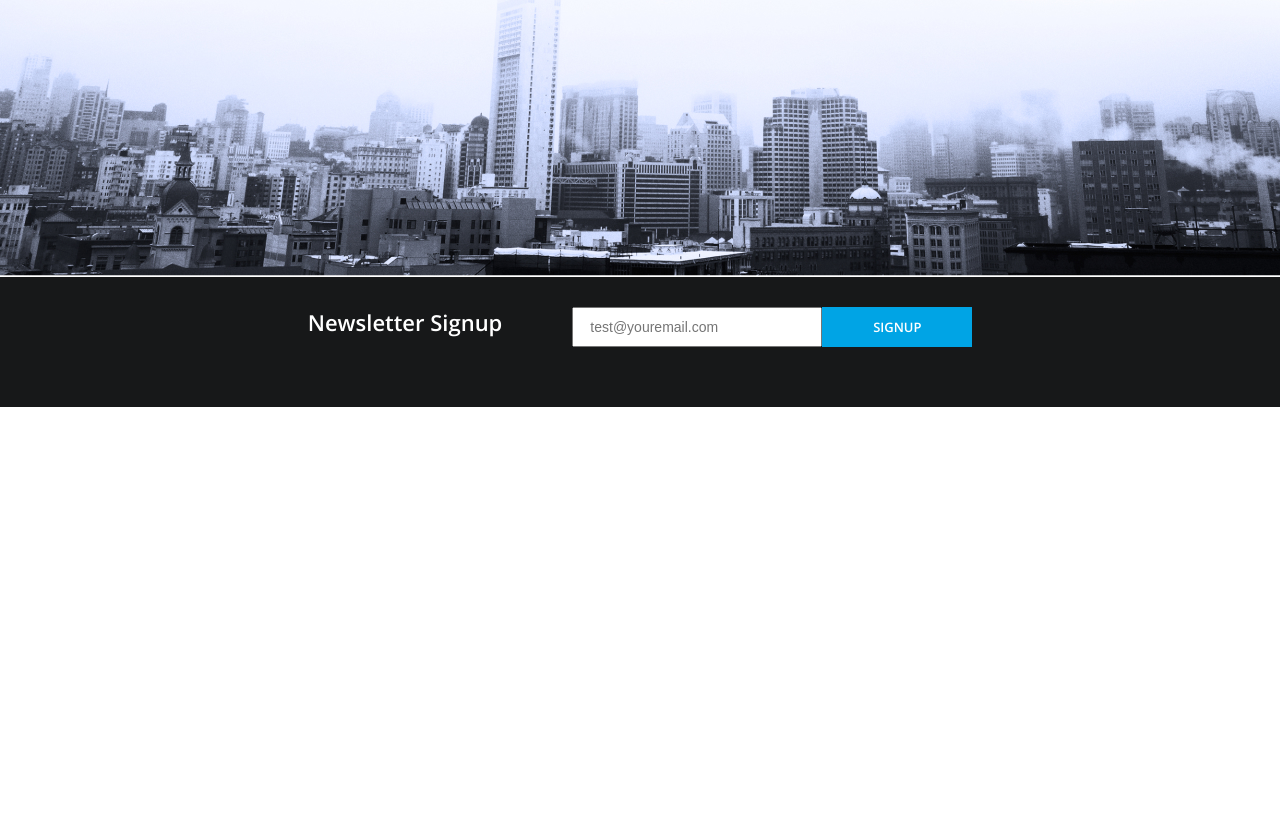
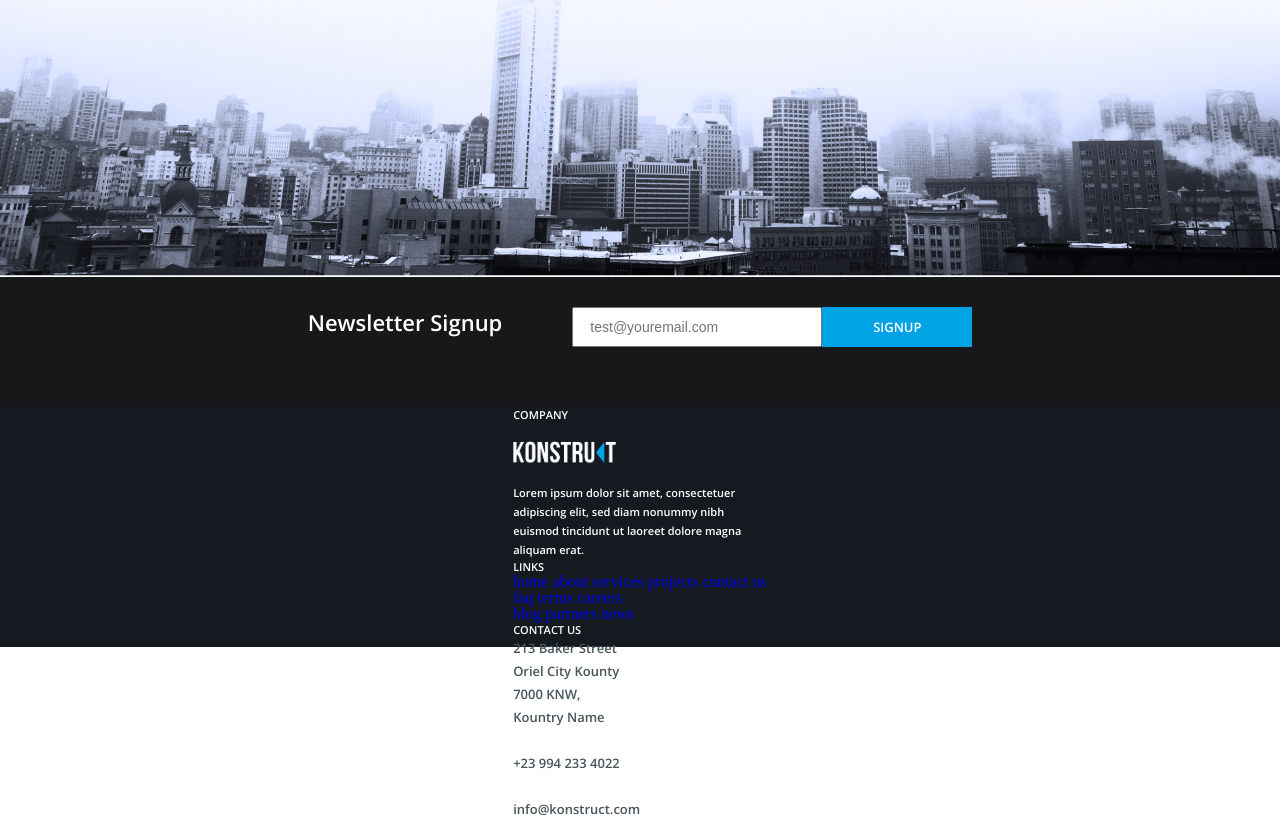
Before and after one commit to jendos-kgd/konstruct, a plain HTML site: page index.html in a window 1280 px wide. Shown: the part 2270-3091 px from the top of the page. Before the commit the page ends 2677 px from the top, so only its background shows below. Drawn offline with Linux system fonts and the light colour scheme.

Commit message:
central-container no flex

```diff
--- a/index.html
+++ b/index.html
@@ -82,6 +82,48 @@
       </form>
     </div>
     <footer>
+      <div class="footer_block">
+        <div class="central_container">
+          <div class="company_block">
+            <h4>company</h4>
+            <img class="footer_logo" src="img/logo_white.png" alt="">
+            <p>Lorem ipsum dolor sit amet, consectetuer adipiscing elit, sed diam nonummy nibh euismod tincidunt ut laoreet dolore magna aliquam erat.</p>
+          </div>
+          <div class="links_block">
+            <h4>links</h4>
+            <div class="links_block_1">
+              <a href="#">home</a>
+              <a href="#about">about</a>
+              <a href="#services">services</a>
+              <a href="#work">projects</a>
+              <a href="#contact">contact us</a>
+            </div>
+            <div class="links_block_2">
+              <a href="#">faq</a>
+              <a href="#">terms</a>
+              <a href="#">careers</a>
+            </div>
+            <div class="links_block_3">
+              <a href="#">blog</a>
+              <a href="#">partners</a>
+              <a href="#">news</a>
+            </div>
+          </div>
+          <div class="contacts_block">
+            <h4>contact us</h4>
+            <p>213 Baker Street <br> Oriel City Kounty <br> 7000 KNW, <br> Kountry Name <br><br> +23 994 233 4022 <br><br> info@konstruct.com</p>
+          </div>
+          <div class="social_block">
+            <div class="fb_block"></div>
+            <div class="tw_block"></div>
+            <div class="google_block"></div>
+          </div>
+        </div>
+        </div>
+      <div class="copyright_block">
+
+      </div>
+
     </footer>
   </body>
 </html>
--- a/styles.css
+++ b/styles.css
@@ -78,6 +78,14 @@ h3 {
   font-size: 16px;
   line-height: 24px;
   color: #48555B;
+}
+h4 {
+	font-family: OpenSans, sans-serif;
+	font-weight: normal;
+	font-size: 11px;
+	line-height: 15px;
+	text-transform: uppercase;
+	color: #ffffff;
 }
 strong {
   font-family: OpenSans, sans-serif;
@@ -283,3 +291,24 @@ header p {
 .signup button {
   float: right;
 }
+ /*==============Footer=============*/
+.footer_block {
+	width: 100%;
+	height: 240px;
+	background-color: #141A20;
+	display: flex;
+	justify-content: space-between;
+}
+.company_block {
+	max-width: 250px;
+}
+.footer_logo {
+	height: 23px;
+	margin-top: 19px;
+}
+.company_block p {
+	color: #ffffff;
+	font-size: 11px;
+	line-height: 19px;
+	margin-top: 16px;
+}
```
Also changed, not shown: img/sprite_social.png (added).
